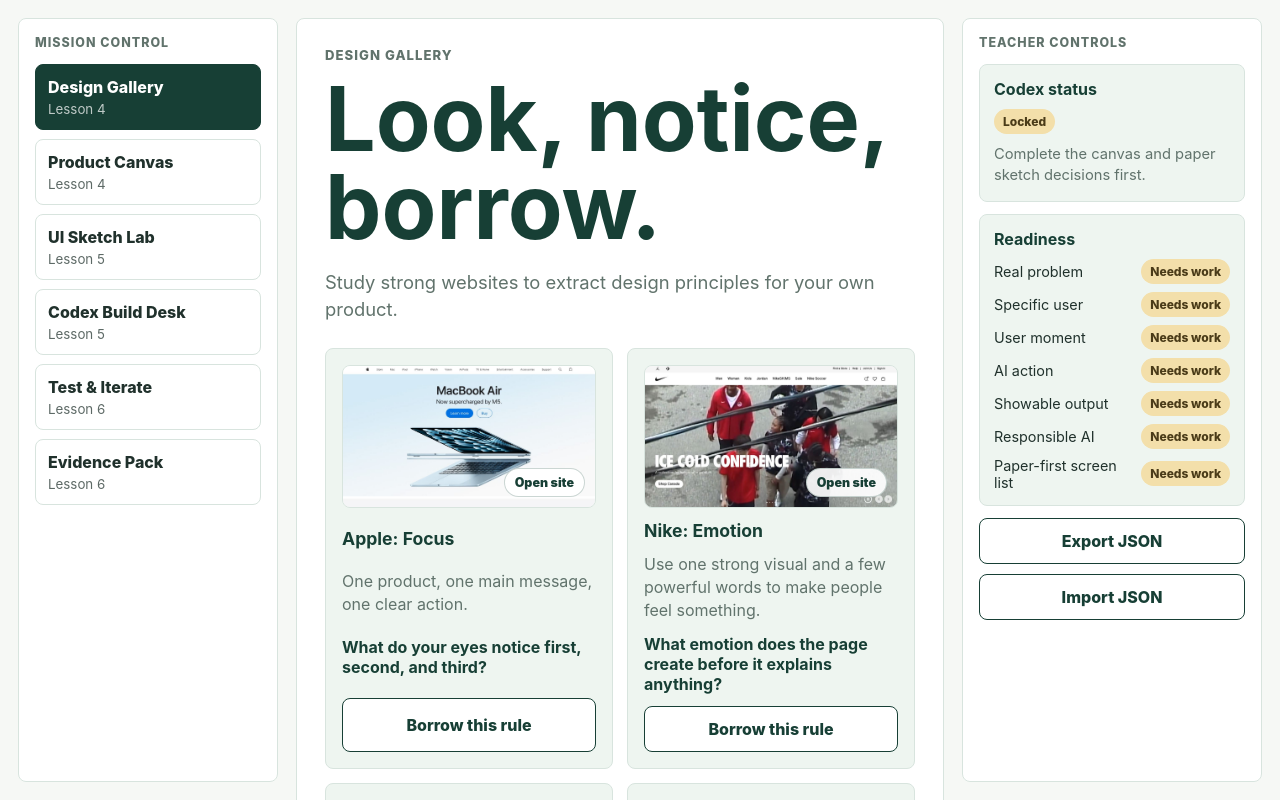
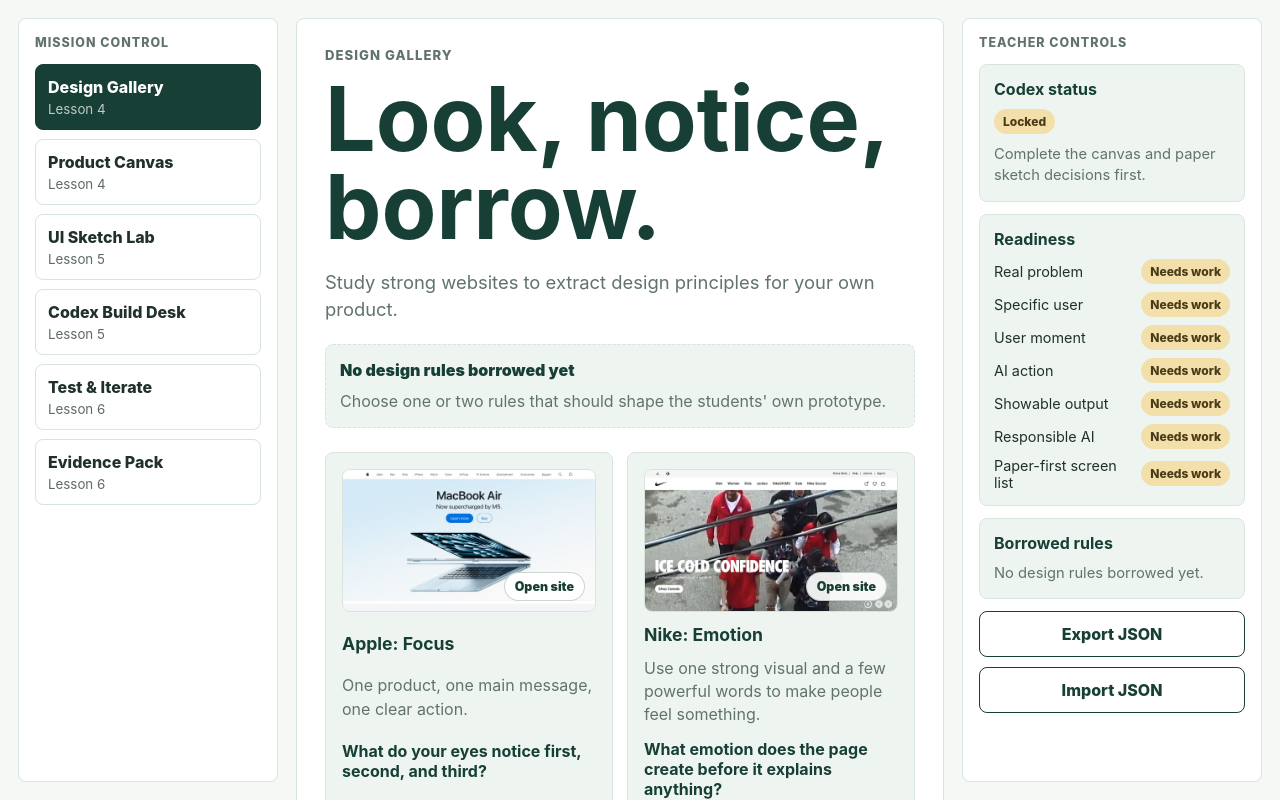
Before and after one commit to SophieNie1997/waicy-project-studio, a React (Vite) app: page / in a window 1280 px wide. Shown: the top 800 px of the page. Built offline with nearby package versions, Linux system fonts and the light colour scheme.

Commit message:
feat: show borrowed design rule feedback

```diff
--- a/src/components/TeacherPanel.tsx
+++ b/src/components/TeacherPanel.tsx
@@ -38,6 +38,18 @@
           ))}
         </div>
       </section>
+      <section className="panel-card">
+        <h2>Borrowed rules</h2>
+        {project.borrowedPrinciples.length > 0 ? (
+          <ul className="panel-list">
+            {project.borrowedPrinciples.map((principle) => (
+              <li key={principle}>{principle}</li>
+            ))}
+          </ul>
+        ) : (
+          <p>No design rules borrowed yet.</p>
+        )}
+      </section>
       <button className="secondary-button" onClick={onExport} type="button">
         Export JSON
       </button>
--- a/src/domain/codexPrompt.ts
+++ b/src/domain/codexPrompt.ts
@@ -11,6 +11,7 @@
     output: project.output,
     impact: project.impact,
     responsibleAiNote: project.responsibleAiNote,
+    borrowedDesignPrinciples: project.borrowedPrinciples,
     screens: project.screens.map((screen, index) => ({
       order: index + 1,
       name: screen.name,
--- a/src/modules/DesignGallery.tsx
+++ b/src/modules/DesignGallery.tsx
@@ -41,6 +41,10 @@
 ];
 
 export function DesignGallery({ project, onChange }: DesignGalleryProps) {
+  const borrowedCount = project.borrowedPrinciples.length;
+  const borrowedStatus =
+    borrowedCount === 1 ? "1 design rule borrowed" : `${borrowedCount} design rules borrowed`;
+
   function togglePrinciple(principle: string) {
     const exists = project.borrowedPrinciples.includes(principle);
     onChange({
@@ -56,9 +60,26 @@
       <p className="eyebrow">Design Gallery</p>
       <h1>Look, notice, borrow.</h1>
       <p className="lede">Study strong websites to extract design principles for your own product.</p>
+      <div className={`borrowed-feedback ${borrowedCount > 0 ? "has-borrowed" : ""}`} role="status" aria-live="polite">
+        <p className="borrowed-count">{borrowedCount > 0 ? borrowedStatus : "No design rules borrowed yet"}</p>
+        <p>
+          {borrowedCount > 0
+            ? "These rules will travel into the Product Canvas, teacher review, and Codex handoff."
+            : "Choose one or two rules that should shape the students' own prototype."}
+        </p>
+        {borrowedCount > 0 ? (
+          <ul className="borrowed-list" aria-label="Borrowed design rules">
+            {project.borrowedPrinciples.map((principle) => (
+              <li key={principle}>{principle}</li>
+            ))}
+          </ul>
+        ) : null}
+      </div>
       <div className="reference-grid">
-        {references.map((reference) => (
-          <article className="reference-card" key={reference.name}>
+        {references.map((reference) => {
+          const isBorrowed = project.borrowedPrinciples.includes(reference.principle);
+          return (
+            <article className={`reference-card ${isBorrowed ? "borrowed-card" : ""}`} key={reference.name}>
               <a
                 className="reference-preview"
                 href={reference.url}
@@ -76,11 +97,17 @@
               </h2>
               <p>{reference.principle}</p>
               <strong>{reference.question}</strong>
-            <button className="secondary-button" type="button" onClick={() => togglePrinciple(reference.principle)}>
-              {project.borrowedPrinciples.includes(reference.principle) ? "Borrowed" : "Borrow this rule"}
+              <button
+                aria-pressed={isBorrowed}
+                className={`secondary-button ${isBorrowed ? "borrowed-action" : ""}`}
+                type="button"
+                onClick={() => togglePrinciple(reference.principle)}
+              >
+                {isBorrowed ? "Borrowed" : "Borrow this rule"}
               </button>
             </article>
-        ))}
+          );
+        })}
       </div>
     </section>
   );
--- a/src/styles.css
+++ b/src/styles.css
@@ -174,6 +174,16 @@
   line-height: 1.45;
 }
 
+.panel-list {
+  display: grid;
+  gap: 8px;
+  margin: 8px 0 0;
+  padding-left: 18px;
+  color: var(--muted);
+  font-size: 0.88rem;
+  line-height: 1.4;
+}
+
 .readiness-list {
   display: grid;
   gap: 8px;
@@ -298,6 +308,12 @@
   gap: 12px;
 }
 
+.reference-card.borrowed-card {
+  border-color: color-mix(in srgb, var(--ink) 72%, var(--accent));
+  background: #e8f2ed;
+  box-shadow: inset 0 0 0 2px rgba(20, 68, 55, 0.08);
+}
+
 .reference-card h2,
 .canvas-card h2 {
   margin: 0;
@@ -367,6 +383,50 @@
 .reference-title-link:focus-visible {
   text-decoration: underline;
   text-underline-offset: 4px;
+}
+
+.borrowed-feedback {
+  display: grid;
+  gap: 8px;
+  margin-top: 20px;
+  border: 1px dashed var(--line);
+  border-radius: 8px;
+  padding: 14px;
+  background: var(--surface-soft);
+}
+
+.borrowed-feedback.has-borrowed {
+  border-style: solid;
+  border-color: color-mix(in srgb, var(--ink) 40%, var(--line));
+  background: #edf6f1;
+}
+
+.borrowed-feedback p {
+  margin: 0;
+  color: var(--muted);
+  line-height: 1.45;
+}
+
+.borrowed-feedback .borrowed-count {
+  color: var(--ink);
+  font-weight: 900;
+}
+
+.borrowed-list {
+  display: grid;
+  gap: 8px;
+  margin: 4px 0 0;
+  padding-left: 18px;
+  color: var(--ink);
+  line-height: 1.45;
+}
+
+.secondary-button.borrowed-action,
+.secondary-button.borrowed-action:hover,
+.secondary-button.borrowed-action:focus-visible {
+  border-color: var(--ink);
+  background: var(--ink);
+  color: white;
 }
 
 .canvas-layout {
```
Also changed, not shown: 2 other files (tests, documents, lock files or other folders). Lines whose indentation alone changed are shown as unchanged.
